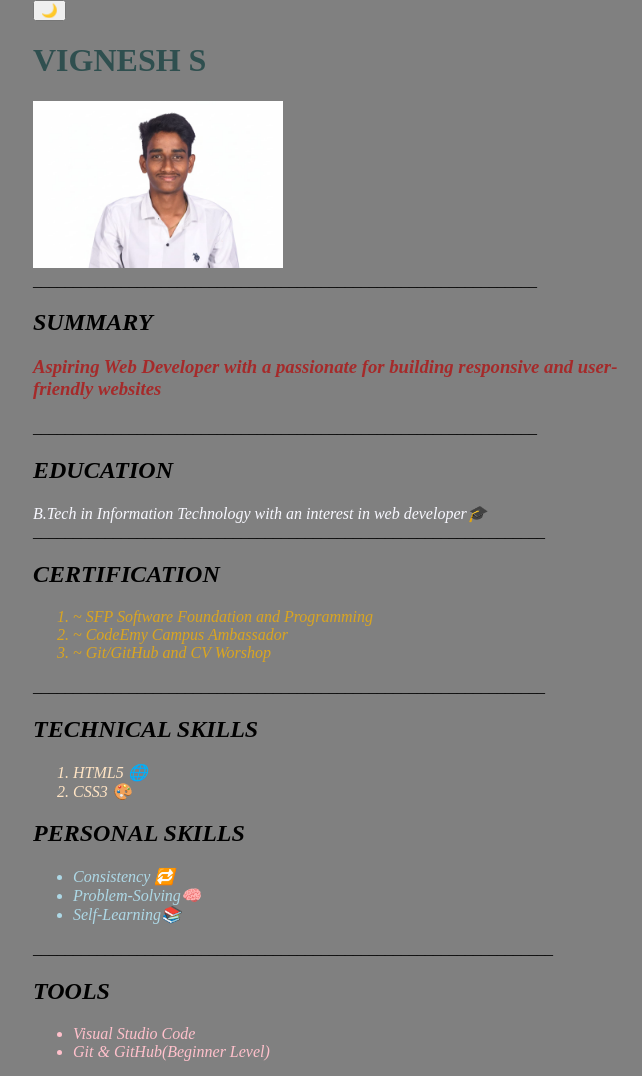
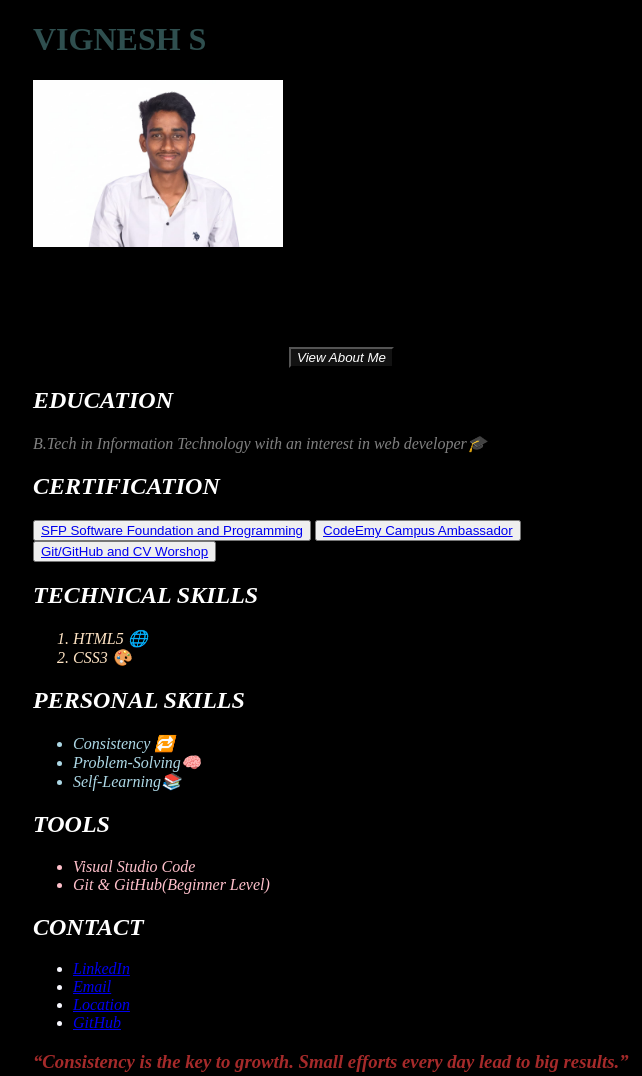
Before and after one commit to vickycode8008/Demo-resume, a plain HTML site: page index.html in a window 1280 px wide. Shown: the top 1076 px of the page, without its empty margins (287-929 px from the left). Drawn offline with Linux system fonts and the light colour scheme.

Commit message:
add background color

```diff
--- a/index.html
+++ b/index.html
@@ -5,23 +5,19 @@
   <meta charset="UTF-8">
   <title>MY WEBSITE</title>
   <style>
-    /* Default (Light Mode) */
-body {
-  background-color: white;
-  color: black;
-  transition: 0.3s;
-}
 
-/* Dark Mode */
-body.dark {
-  background-color: #121212;
-  color: white;
-}
+
+
+
     h1 {
       color: darkslategrey;
       font-style: normal;
     }
 
+
+    h2{
+      color: white;
+    }
     h3 {
       color: brown
     }
@@ -31,11 +27,11 @@ body.dark {
     }
 
     pr {
-      color: ghostwhite;
+      color: gray;
     }
 
     body {
-      background-color: grey;
+      background-color: black;
       font-style: italic;
       margin: 25%;
       margin-top: 0%;
@@ -50,7 +46,6 @@ body.dark {
     .work li {
       color: bisque;
     }
-
     .Tools li {
       color: pink;
     }
@@ -59,8 +54,8 @@ body.dark {
       color: goldenrod;
     }
 
-    .smy h3 {
-      color: beige;
+    . button {
+      margin-left: 100%;
     }
   </style>
 
@@ -68,28 +63,35 @@ body.dark {
 
 <body>
 
-<button id="theme-toggle">🌙</button>
+
 
   <h1>VIGNESH S</h1>
   <img src="vicky.jpeg" .jpeg" alt="Profile Photo" width="250"><br>
-  _______________________________________________________________
-  <div class=smy> </div>
-    <h2>SUMMARY</h2>
-    <h3>Aspiring Web Developer with a passionate for building responsive and user-friendly websites</h3>
-  </div>
-  _______________________________________________________________
+
+
+  <a href="Summary">
+    <button style="background-color: #121212; color: white;font-style:italic; text-decoration:solid; margin-left: 40%; margin-top: 15%;">
+    View About Me
+    </button>
+  </a><br>
   <h2>EDUCATION</h2>
   <pr>B.Tech in Information Technology with an interest in web developer🎓</pr>
-  ________________________________________________________________
-  <div class=certificate>
+ <div class=certificate>
+
     <h2>CERTIFICATION</h2>
-    <ol>
-      <li>~ SFP Software Foundation and Programming</li>
-      <li>~ CodeEmy Campus Ambassador</li>
-      <li>~ Git/GitHub and CV Worshop</li>
+   <button>
+      <a href="WhatsApp Image 2026-04-08 at 10.53.04 PM.jpeg"> SFP Software Foundation and Programming</a>
+      </button>
+      <button>
+      <a href="WhatsApp Image 2026-04-08 at 10.53.22 PM.jpeg"> CodeEmy Campus Ambassador</a>
+      </button>
+    <button>
+      <a href="WhatsApp Image 2026-04-08 at 10.53.26 PM.jpeg">Git/GitHub and CV Worshop</a>
+
+    </button>
+
     </ol>
   </div>
-  ________________________________________________________________
   <div class="work">
     <h2> TECHNICAL SKILLS</h2>
     <ol>
@@ -108,7 +110,6 @@ body.dark {
   </div>
 
 
-  _________________________________________________________________
   <div class="Tools">
     <h2>TOOLS</h2>
     <ul>
@@ -116,7 +117,6 @@ body.dark {
       <li>Git & GitHub(Beginner Level)</li>
     </ul>
   </div>
-  __________________________________________________________________
   <div class=CONTACT>
     <h2>CONTACT</h2>
     <ul>
@@ -126,22 +126,8 @@ body.dark {
       <li><a href="https://github.com/vickycode8008">GitHub</a></li>
     </ul>
   </div>
-  <h3>“Currently improving my frontend development skills through projects”</h3>
+  <h3>“Consistency is the key to growth.
+Small efforts every day lead to big results.”</h3>
 </body>
 
 </html>
-__________________
-<script>
-const toggleBtn = document.getElementById("theme-toggle");
-
-toggleBtn.addEventListener("click", () => {
-  document.body.classList.toggle("dark");
-
-  // Change icon
-  if (document.body.classList.contains("dark")) {
-    toggleBtn.textContent = "☀️";
-  } else {
-    toggleBtn.textContent = "🌙";
-  }
-});
-</script>___________________________________________________
```
Also changed, not shown: WhatsApp Image 2026-04-08 at 10.53.04 PM.jpeg (added), WhatsApp Image 2026-04-08 at 10.53.22 PM.jpeg (added), WhatsApp Image 2026-04-08 at 10.53.26 PM.jpeg (added), vignesh.html (added), 2 other files.
